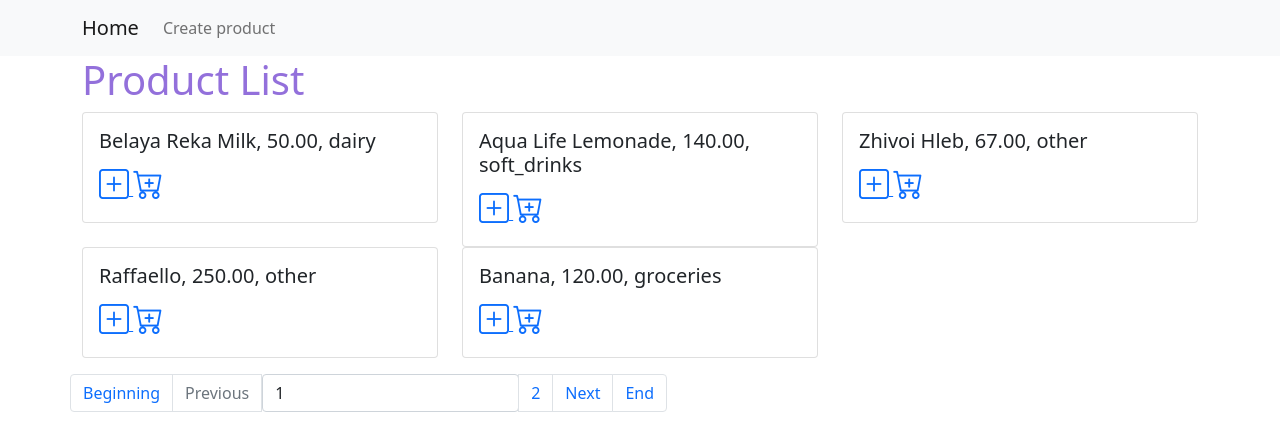
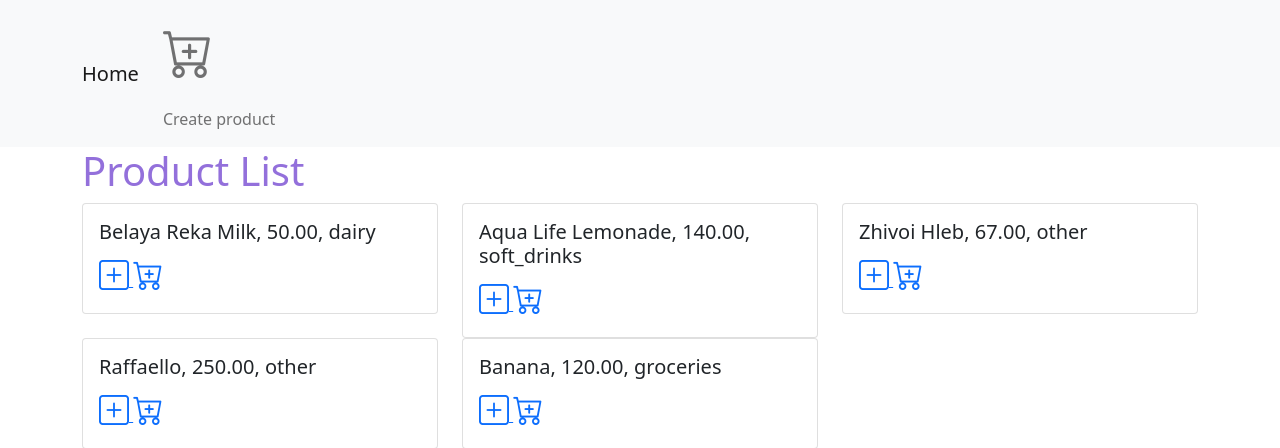
Before and after one commit to begimaibb/homework-48, a Django app: page / in a window 1280 px wide. Shown: the top 448 px of the page. Run offline with Django 4.2, Linux system fonts and the light colour scheme; data comes from the database, SQL or seed files in the repository; parts of the project's set-up code (start-up, migrations or seed data) failed here and were passed over; some libraries are stand-ins or nearby versions.

Commit message:
added cart icon to the main page

```diff
--- a/source/webapp/templates/products/index.html
+++ b/source/webapp/templates/products/index.html
@@ -2,6 +2,7 @@
 {% load static %}
 {% block nav %}
     <li class="nav-item">
+        <a class="nav-link" href="{% url 'cart_product_view' %}"> <i class="bi bi-cart-plus" style="font-size:50px"></i> </a>
         <a class="nav-link" href="{% url "create" %}">Create product</a>
     </li>
 {% endblock %}
@@ -14,7 +15,7 @@
                     <div class="card-body">
                         <h5 class="card-title">{{ product.name }}, {{ product.price }}, {{ product.category }}</h5>
                         <a href="{% url "product_view" product.pk %}"> <i class="bi bi-plus-square" style="font-size:30px"></i> </a>
-                        <a href=""> <i class="bi bi-cart-plus" style="font-size:30px"></i> </a>
+                        <a href="{% url 'create_cart_product' product.pk %}"> <i class="bi bi-cart-plus" style="font-size:30px"></i> </a>
                     </div>
                 </div>
             </div>
```
